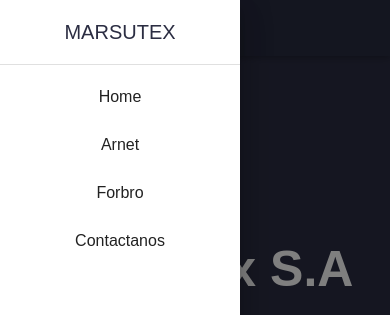
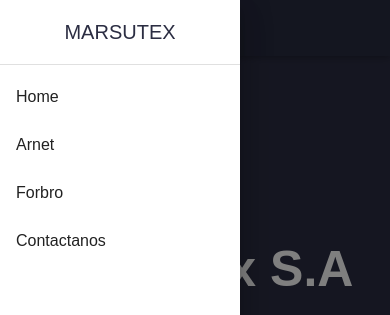
Before and after one commit to eyalcumartesi/marsutex, a React (Create React App) app: page / in a window 390 px wide. Both pictures are taken after a click on the button "open drawer". Shown: the top 315 px of the page. Built offline with nearby package versions, Linux system fonts and the light colour scheme.

Commit message:
new routing

```diff
--- a/src/components/Navbar.jsx
+++ b/src/components/Navbar.jsx
@@ -13,6 +13,7 @@
 import Toolbar from "@mui/material/Toolbar";
 import Typography from "@mui/material/Typography";
 import Button from "@mui/material/Button";
+import { Link } from "react-router-dom";
 
 const drawerWidth = 240;
 
@@ -33,9 +34,11 @@
 			<List>
 				{navItems.map((item) => (
 					<ListItem key={item.name} disablePadding>
-						<ListItemButton href={item.link} sx={{ textAlign: "center" }}>
-							<ListItemText primary={item.name} />
-						</ListItemButton>
+						<Link to={item.link}>
+							<ListItemButton to={item.link} sx={{ textAlign: "center" }}>
+								<ListItemText primary={item.name} />
+							</ListItemButton>
+						</Link>
 					</ListItem>
 				))}
 			</List>
@@ -68,12 +71,8 @@
 					</Typography>
 					<Box sx={{ display: { xs: "none", sm: "block" } }}>
 						{navItems.map((item) => (
-							<Button
-								key={item.name}
-								sx={{ color: "inherit" }}
-								href={item.link}
-							>
-								{item.name}
+							<Button key={item.name} sx={{ color: "inherit" }} to={item.link}>
+								<Link to={item.link}>{item.name}</Link>
 							</Button>
 						))}
 					</Box>
```
